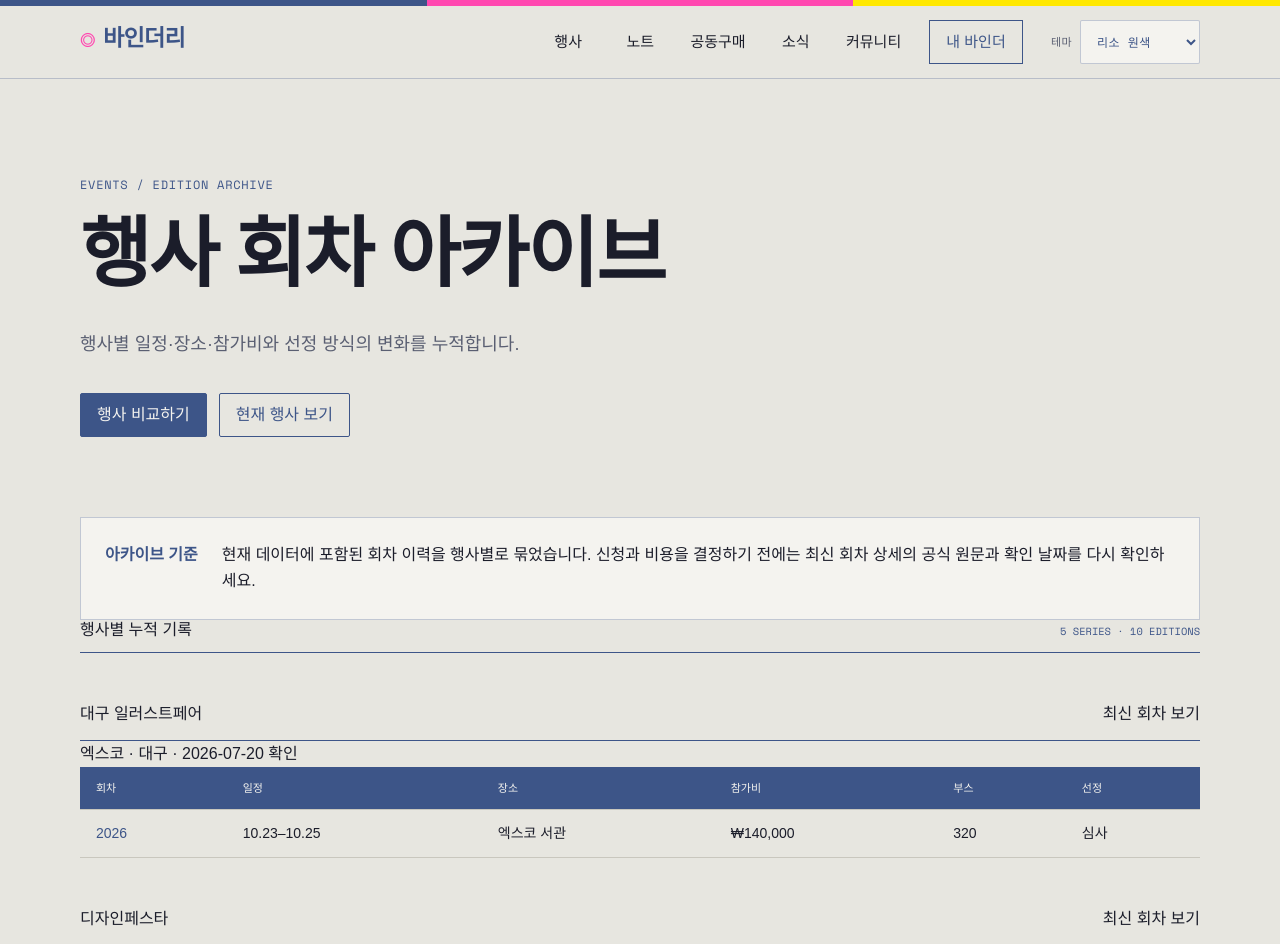
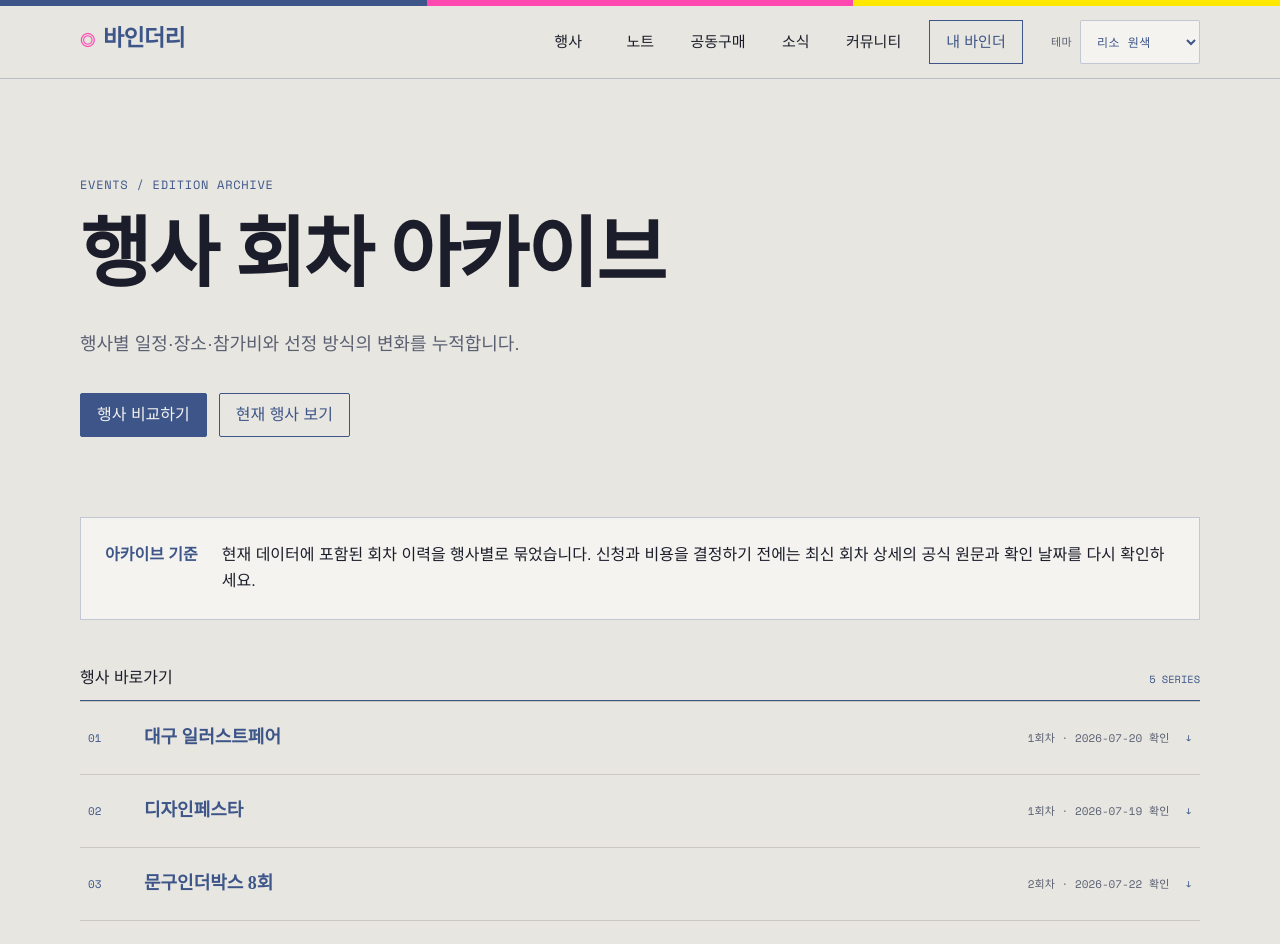
Before and after one commit to eiranotes/Bindery-web, a Next.js app: page /events/archive in a window 1280 px wide. Shown: the top 944 px of the page. Built offline with nearby package versions, Linux system fonts and the light colour scheme; a web font is replaced by a local one.

Commit message:
feat(events): add archive wayfinding and table affordances

```diff
--- a/app/events/archive/page.tsx
+++ b/app/events/archive/page.tsx
@@ -5,6 +5,7 @@ import { PageIntro } from "../../components/PageIntro";
 import { events } from "../../lib/data.ts";
 import { eventPath, formatCurrency } from "../../lib/events.ts";
 import type { EventEdition, EventHistory } from "../../lib/types.ts";
+import styles from "../event-tools.module.css";
 
 export const metadata: Metadata = {
   title: "행사 회차 아카이브",
@@ -107,6 +108,31 @@ export default function EventArchivePage() {
         </p>
       </aside>
 
+      <nav className={styles.archiveIndex} aria-labelledby="archive-index-title">
+        <div className="section-line-heading">
+          <h2 id="archive-index-title">행사 바로가기</h2>
+          <span>{archives.length} SERIES</span>
+        </div>
+        <ol>
+          {archives.map((archive, index) => (
+            <li key={archive.slug}>
+              <a href={`#archive-${archive.slug}`}>
+                <span className={styles.archiveNumber}>
+                  {String(index + 1).padStart(2, "0")}
+                </span>
+                <strong>{archive.name}</strong>
+                <span className={styles.archiveMeta}>
+                  {archive.editions.length}회차 · {archive.verifiedAt} 확인
+                </span>
+                <span className={styles.archiveArrow} aria-hidden="true">
+                  ↓
+                </span>
+              </a>
+            </li>
+          ))}
+        </ol>
+      </nav>
+
       <section aria-labelledby="archive-list-title">
         <div className="section-line-heading">
           <h2 id="archive-list-title">행사별 누적 기록</h2>
@@ -114,22 +140,36 @@ export default function EventArchivePage() {
             {archives.length} SERIES · {editionCount} EDITIONS
           </span>
         </div>
+        <p className={styles.scrollHint} data-ui="event-scroll-hint">
+          모바일에서는 각 회차 표를 좌우로 밀어 장소·부스·선정 정보를
+          확인하세요.
+        </p>
 
         {archives.map((archive) => (
           <section
-            className="history-section"
+            className={`history-section ${styles.archiveSection}`}
+            id={`archive-${archive.slug}`}
             key={archive.slug}
-            aria-labelledby={`archive-${archive.slug}`}
+            aria-labelledby={`archive-title-${archive.slug}`}
           >
             <div className="section-line-heading">
-              <h2 id={`archive-${archive.slug}`}>{archive.name}</h2>
+              <h2 id={`archive-title-${archive.slug}`}>{archive.name}</h2>
               <Link href={archive.latestPath}>최신 회차 보기</Link>
             </div>
             <p>
               {archive.organizer} · {archive.region} · {archive.verifiedAt} 확인
             </p>
-            <div className="table-scroll">
-              <table>
+            <div
+              aria-label={`${archive.name} 회차 비교표`}
+              className={`table-scroll ${styles.scrollRegion}`}
+              data-ui="event-data-scroll"
+              role="region"
+              tabIndex={0}
+            >
+              <table className={styles.archiveTable}>
+                <caption className="sr-only">
+                  {archive.name}의 회차별 일정, 장소, 참가비, 부스 수와 선정 방식
+                </caption>
                 <thead>
                   <tr>
                     <th scope="col">회차</th>
@@ -149,6 +189,9 @@ export default function EventArchivePage() {
                         ) : (
                           edition.edition
                         )}
+                        {edition.current ? (
+                          <span className={styles.currentEdition}>현재 회차</span>
+                        ) : null}
                       </th>
                       <td>{edition.dates}</td>
                       <td>{edition.venue}</td>
```
